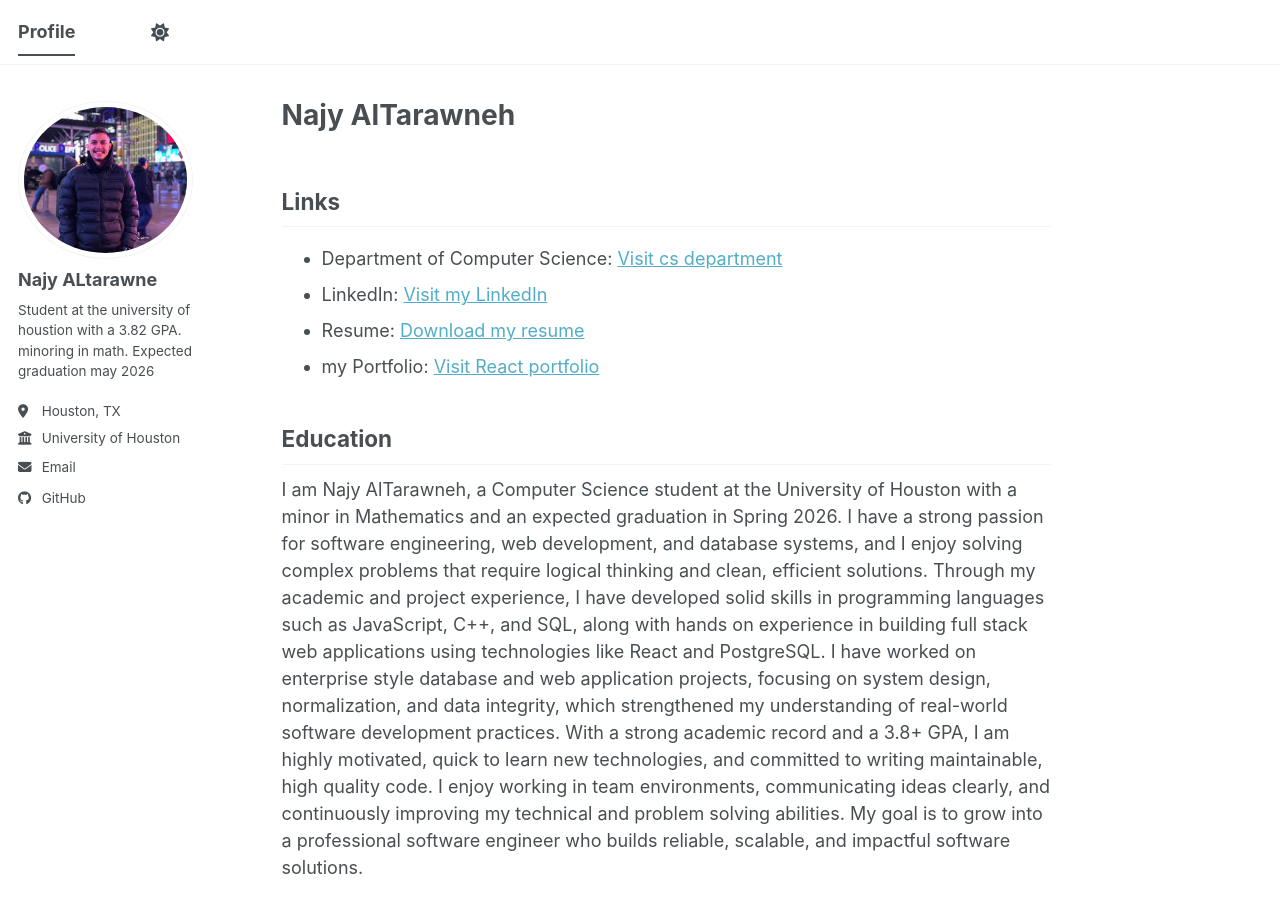
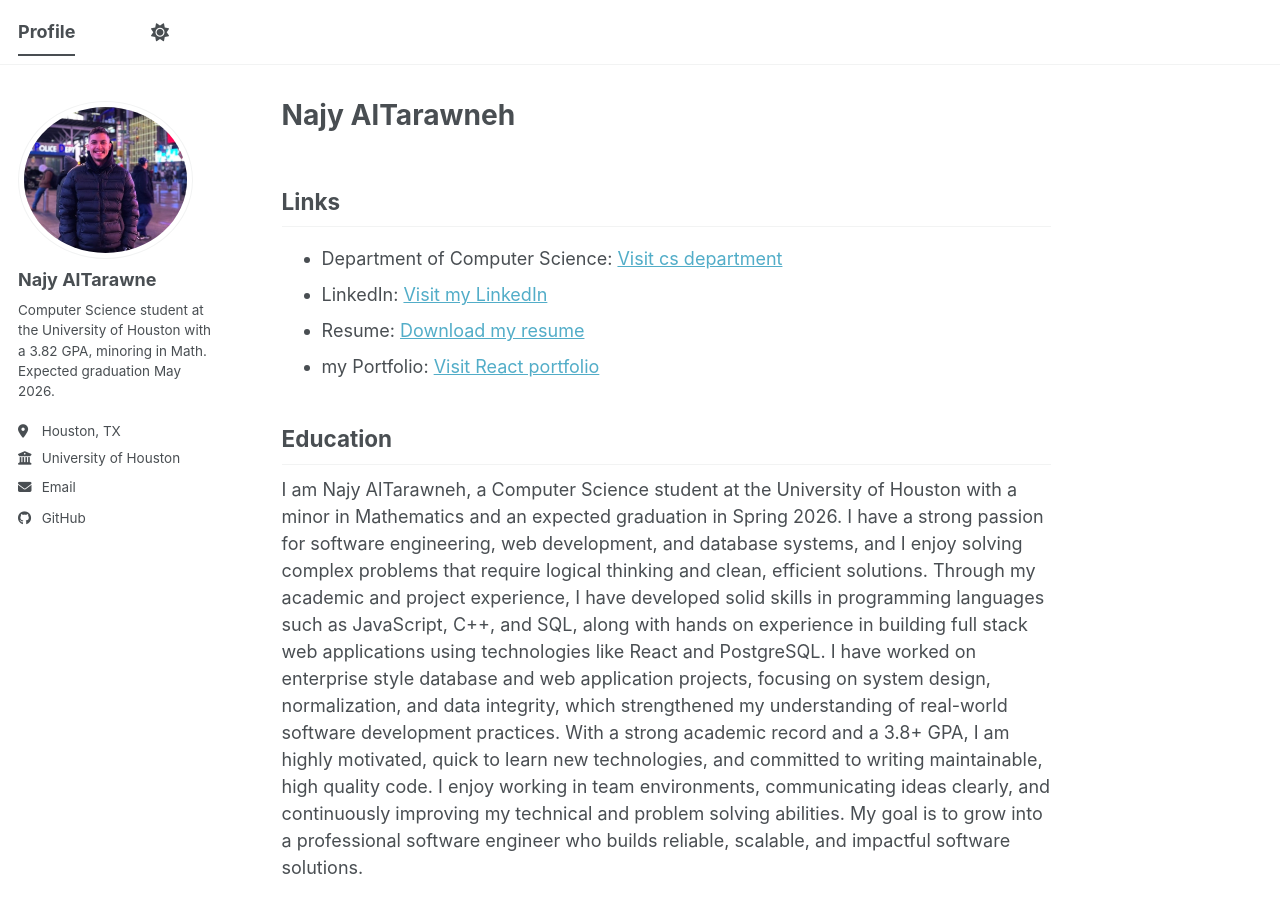
Before and after one commit to najyaltarawne/najyaltarawne.github.io, a Jekyll site: the page built from _pages/about.md, in a window 1280 px wide and 1066 px high. Shown: the top 913 px of the window. Built offline with Jekyll 4.4.1, drawn with Linux system fonts in a browser that asks for light colours; a script bundle is joined from its source files by our own code; library files that are not in the unit come from our copies; some of the changed lines change nothing that is shown.

Commit message:
Fix config.yml build errors

```diff
--- a/_config.yml
+++ b/_config.yml
@@ -1,120 +1,78 @@
+# Basic Site Settings
+locale: "en-US"
+site_theme: "default"
+title: "Profile"
+title_separator: "-"
+name: "Najy Altarawne"
+description: "Computer Science student at University of Houston"
+url: "https://najyaltarawne.github.io"
+baseurl: ""
+repository: ""
 
+# Site Author
+author:
+  avatar: "profile.jpg"
+  name: "Najy AlTarawne"
+  bio: "Computer Science student at the University of Houston with a 3.82 GPA, minoring in Math. Expected graduation May 2026."
+  location: "Houston, TX"
+  employer: "University of Houston"
+  email: "najyaltarawne@yahoo.com"
+  github: "najyaltarawne"
 
-# Basic Site Settings
-locale                   : "en-US"
-site_theme               : "default" # The available themes options are "default", "air", "sunrise", "mint", "dirt" and "contrast"
-title                    : "Profile"
-title_separator          : "-"
-name                     : &name "Najy altarawne"
-description              : &description "Computer Science student at University of Houston"   # Update this with a general description of your site, this is the default if not overridden by a page
-url                      : https://najyaltarawne.github.io # The base hostname & protocol for your site e.g. "https://[your GitHub username].github.io",
-                                                           # or if you already have some other page hosted on Github then use "https://[your GitHub username].github.io/[Your Repo Name]"
-baseurl                  : "" # the subpath of your site, e.g. "/blog"
-repository               : ""
-
-# Site Author - The following control what appear as part of the author content on the side bar.
-#               If a field is blank the icon and link will not appear, otherwise it will be shown.
-#               Additional customization can be done by editing /_includes/author-profile.html
-author:
-  # Biographic information
-  avatar           : "profile.jpg"
-  name             : "Najy ALtarawne"
-  pronouns         : # example: "she/her"
-  bio              : "Student at the university of houstion with a 3.82 GPA. minoring in math. Expected graduation may 2026"
-  location         : "Houston, TX"
-  employer         : "University of Houston "
-  uri              : # URL
-  email            : "najyaltarawne@yahoo.com"
-
-
-
-  github           : "najyaltarawne"
-  last_updated: "2026-01-26-1"
+last_updated: "2026-01-26"
 
 footer:
   show: false
 
+# Google Analytics
 analytics:
   provider: google-gtag
   google:
     tracking_id: G-SQJ4PCDT8H
 
+# Site Settings
+teaser:
+breadcrumbs: false
+words_per_minute: 160
+future: true
+read_more: "disabled"
+talkmap_link: false
 
+comments:
+  provider:
 
+atom_feed:
+  hide: false
+  path:
 
-
-
-
-# Site Settings
-teaser                   :  # filename of teaser fallback teaser image placed in /images/ for social media previews
-breadcrumbs              : false # true, false (default)
-words_per_minute         : 160
-future                   : true
-read_more                : "disabled" # if enabled, adds "Read more" links to excerpts
-talkmap_link             : false      #change to true to add link to talkmap on talks page
-comments:
-  provider               :
-
-  disqus:
-    shortname            :
-  discourse:
-    server               : # https://meta.discourse.org/t/embedding-discourse-comments-via-javascript/31963 , e.g.: meta.discourse.org
-  facebook:
-    appid                :
-    num_posts            : # 5 (default)
-    colorscheme          : # "light" (default), "dark"
-staticman:
-  allowedFields          : ['name', 'email', 'url', 'message']
-  branch                 : "gh-pages" # "master", "gh-pages"
-  commitMessage          : "New comment."
-  filename               : comment-{@timestamp}
-  format                 : "yml"
-  moderation             : true
-  path                   : "_data/comments/{options.slug}"
-  requiredFields         : ['name', 'email', 'message']
-  transforms:
-    email                : "md5"
-  generatedFields:
-    date:
-      type               : "date"
-      options:
-        format           : "iso8601" # "iso8601" (default), "timestamp-seconds", "timestamp-milliseconds"
-atom_feed:
-  hide                   : false     # change to true to hide the RSS feed in the footer
-  path                   : # blank (default) uses feed.xml
-
-
-# SEO Related
-google_site_verification :
-bing_site_verification   :
-alexa_site_verification  :
-yandex_site_verification :
-
+# SEO
+google_site_verification:
+bing_site_verification:
+alexa_site_verification:
+yandex_site_verification:
 
 # Social Sharing
 twitter:
-  username               : &twitter
+  username:
 facebook:
-  username               :
-  app_id                 :
-  publisher              :
-og_image                 :  # Social media default site image
-og_description           :  # Social media default site image description
-# For specifying social profiles
-# - https://developers.google.com/structured-data/customize/social-profiles
+  username:
+  app_id:
+  publisher:
+
+og_image:
+og_description:
+
 social:
-  type                   : # Person or Organization (defaults to Person)
-  name                   : # If the user or organization name differs from the site's name
-  links: # An array of links to social media profiles
-
-
-
+  type:
+  name:
+  links:
 
 # Reading Files
 include:
   - .htaccess
   - _pages
   - files
+
 exclude:
   - "*.sublime-project"
   - "*.sublime-workspace"
@@ -142,12 +100,13 @@
   - README
   - tmp
   - vendor
+
 keep_files:
   - .git
   - .svn
+
 encoding: "utf-8"
 markdown_ext: "markdown,mkdown,mkdn,mkd,md"
-
 
 # Conversion
 markdown: kramdown
@@ -155,3 +114,8 @@
 lsi: false
 excerpt_separator: "\n\n"
 incremental: false
+
+# Plugins allowed by GitHub Pages
+plugins:
+  - jekyll-feed
+  - jekyll-seo-tag
```
